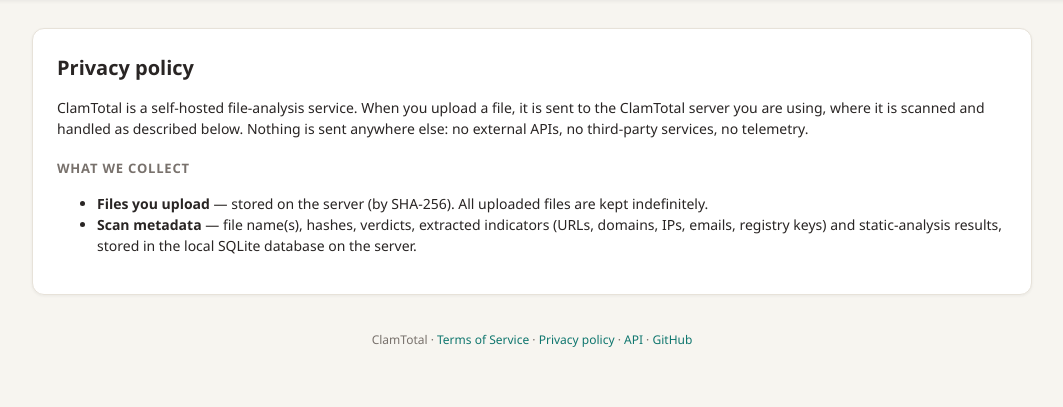
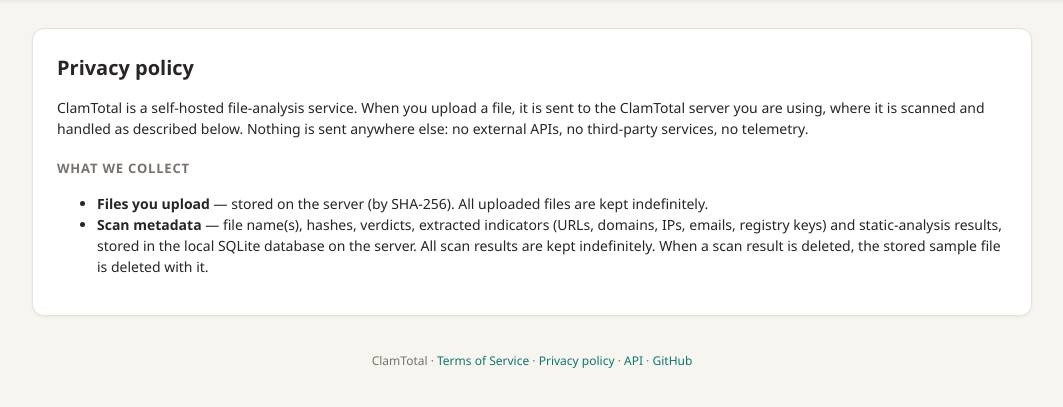
Before and after one commit to esoadamo/clamtotal, a FastAPI app: page /ui/privacy in a window 1280 px wide. Shown: the part 64-471 px from the top of the page, without its empty margins (108-1171 px from the left). Run offline with FastAPI, Linux system fonts and the light colour scheme.

Commit message:
feat(config): add SCANS_TTL for scan-result retention, same semantics as UPLOADS_TTL
SCANS_TTL (minutes, default -1 = keep forever) prunes finished scan records in
the existing 60s background loop; 0 deletes the record right after the scan
finishes. The stored sample file is deleted together with its scan result, and
pending scans are never pruned. The privacy policy now states the retention of
both uploaded files and scan results.

Co-authored-by: esoadamo <esoadamo@users.noreply.github.com>

```diff
--- a/app/config.py
+++ b/app/config.py
@@ -84,6 +84,11 @@ class Settings(BaseSettings):
     # how long uploaded samples are kept locally, in minutes:
     # -1 = indefinitely, 0 = delete right after upload+scan, N = keep N minutes
     uploads_ttl: int = -1
+    # how long scan results (report rows in the database) are kept, in minutes —
+    # same semantics as uploads_ttl: -1 = indefinitely (default), 0 = delete right
+    # after the scan finishes, N = keep N minutes. The stored sample file is
+    # deleted together with its scan result.
+    scans_ttl: int = -1
     # how often the report page polls for scan progress while pending
     scan_poll_interval_ms: int = 3000
 
--- a/app/main.py
+++ b/app/main.py
@@ -9,7 +9,7 @@ import threading
 import time
 from collections.abc import AsyncGenerator
 from contextlib import asynccontextmanager
-from datetime import UTC, datetime
+from datetime import UTC, datetime, timedelta
 from pathlib import Path
 from typing import Any
 
@@ -161,6 +161,7 @@ async def lifespan(_: FastAPI) -> AsyncGenerator[None]:
     def loop() -> None:
         while True:
             _prune_uploads()
+            _prune_scans()
             time.sleep(60)
 
     threading.Thread(target=loop, daemon=True).start()
@@ -269,6 +270,27 @@ def _prune_uploads() -> None:
     for f in upload_dir.iterdir():
         if f.is_file() and (ttl == 0 or now - f.stat().st_mtime > ttl * 60):
             f.unlink(missing_ok=True)
+
+
+def _prune_scans() -> None:
+    """Delete finished scan records past their TTL (scans_ttl=-1 keeps them forever,
+    0 deletes them on the next pass, N = keep N minutes) and the stored sample with
+    them — a sample without its report row is dead weight. Pending scans (a scan
+    still running) are never pruned."""
+    ttl = settings.scans_ttl
+    if ttl < 0:
+        return
+    now = datetime.now(UTC)
+    with SessionLocal() as db:
+        done = db.execute(select(Scan).where(Scan.status == "done")).scalars().all()
+        for row in done:
+            scanned_at = row.scanned_at
+            if scanned_at.tzinfo is None:  # SQLite hands back naive datetimes
+                scanned_at = scanned_at.replace(tzinfo=UTC)
+            if ttl == 0 or (now - scanned_at) > timedelta(minutes=ttl):
+                (Path(settings.upload_dir) / row.sha256).unlink(missing_ok=True)
+                db.delete(row)
+        db.commit()
 
 
 _rate_buckets: dict[str, tuple[float, int]] = {}
@@ -547,6 +569,13 @@ def _run_scan(data: bytes, file_name: str, path: Path | None = None) -> None:
     )
     if settings.uploads_ttl == 0:  # delete the stored sample immediately after the scan
         (Path(settings.upload_dir) / scan.sha256).unlink(missing_ok=True)
+    if settings.scans_ttl == 0:  # delete the scan record (and sample) right after the scan
+        (Path(settings.upload_dir) / scan.sha256).unlink(missing_ok=True)
+        with SessionLocal() as db:
+            row = db.get(Scan, scan.sha256)
+            if row is not None:
+                db.delete(row)
+                db.commit()
 
 
 def _run_scan_file(path: Path, file_name: str) -> None:
@@ -976,6 +1005,25 @@ def rescan(
     return RedirectResponse(f"/ui/file/{scan.sha256}", status_code=303)
 
 
+def _ttl_sentence(ttl: int, noun: str, zero_note: str) -> str:
+    """Human-readable retention sentence for a TTL setting (minutes): -1 = forever,
+    0 = deleted immediately, N = deleted after N minutes by the prune loop."""
+    if ttl < 0:
+        return f"All {noun} are kept indefinitely."
+    if ttl == 0:
+        return f"All {noun} are deleted {zero_note}."
+    if ttl >= 1440 and ttl % 1440 == 0:
+        n, unit = ttl // 1440, "day"
+    elif ttl >= 60 and ttl % 60 == 0:
+        n, unit = ttl // 60, "hour"
+    else:
+        n, unit = ttl, "minute"
+    return (
+        f"All {noun} are deleted after {n} {unit}{'s' if n != 1 else ''}. "
+        "A background job prunes them every minute."
+    )
+
+
 @app.get("/ui/terms", response_class=HTMLResponse)
 def terms(request: Request) -> HTMLResponse:
     _rate_limit(request, settings.rate_limit_browse, "browse")
@@ -984,23 +1032,18 @@ def terms(request: Request) -> HTMLResponse:
 
 @app.get("/ui/privacy", response_class=HTMLResponse)
 def privacy(request: Request) -> HTMLResponse:
-    ttl = settings.uploads_ttl
-    if ttl < 0:
-        ttl_sentence = "All uploaded files are kept indefinitely."
-    elif ttl == 0:
-        ttl_sentence = "All uploaded files are deleted right after upload."
-    else:
-        if ttl >= 1440 and ttl % 1440 == 0:
-            n, unit = ttl // 1440, "day"
-        elif ttl >= 60 and ttl % 60 == 0:
-            n, unit = ttl // 60, "hour"
-        else:
-            n, unit = ttl, "minute"
-        ttl_sentence = (
-            f"All uploaded files are deleted after {n} {unit}{'s' if n != 1 else ''}. "
-            "A background job prunes them every minute."
-        )
-    return templates.TemplateResponse(request, "privacy.html", {"ttl_sentence": ttl_sentence})
+    return templates.TemplateResponse(
+        request,
+        "privacy.html",
+        {
+            "ttl_sentence": _ttl_sentence(
+                settings.uploads_ttl, "uploaded files", "right after upload"
+            ),
+            "scans_sentence": _ttl_sentence(
+                settings.scans_ttl, "scan results", "right after the scan finishes"
+            ),
+        },
+    )
 
 
 @app.get("/ui/search", response_class=HTMLResponse)
--- a/app/templates/privacy.html
+++ b/app/templates/privacy.html
@@ -8,7 +8,7 @@
   <h3 class="section-title" style="margin-top:20px">What we collect</h3>
   <ul>
     <li><strong>Files you upload</strong> — stored on the server (by SHA-256). {{ ttl_sentence }}</li>
-    <li><strong>Scan metadata</strong> — file name(s), hashes, verdicts, extracted indicators (URLs, domains, IPs, emails, registry keys) and static-analysis results, stored in the local SQLite database on the server.</li>
+    <li><strong>Scan metadata</strong> — file name(s), hashes, verdicts, extracted indicators (URLs, domains, IPs, emails, registry keys) and static-analysis results, stored in the local SQLite database on the server. {{ scans_sentence }} When a scan result is deleted, the stored sample file is deleted with it.</li>
   </ul>
 </div>
 {% endblock %}
```
Also changed, not shown: tests/test_routes_extra.py (+89 -0 lines), README.md.
